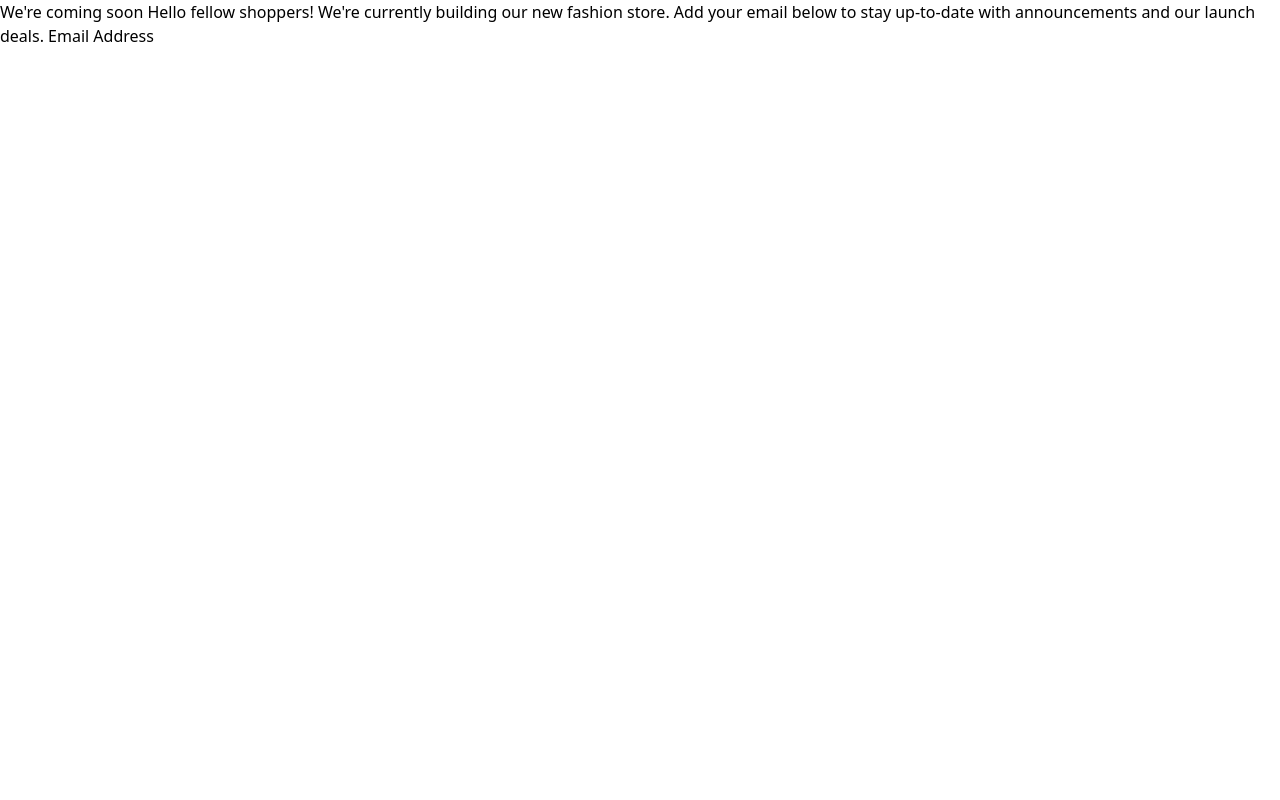
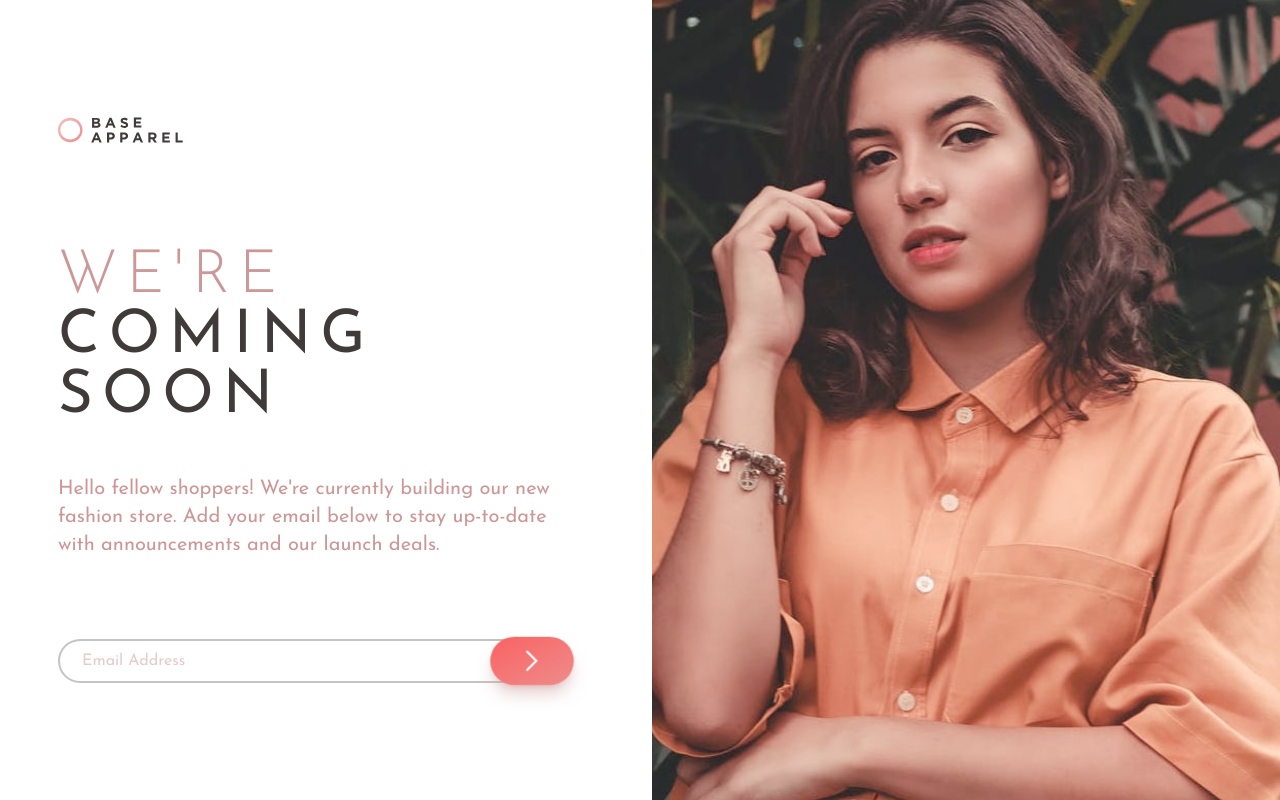
Before and after one commit to OGShawnLee/base-apparel-coming-soon, a Svelte app: page / in a window 1280 px wide. Built offline with nearby package versions, Linux system fonts and the light colour scheme.

Commit message:
:sparkles: feat: finish coming soon page

```diff
--- a/index.html
+++ b/index.html
@@ -4,10 +4,16 @@
     <meta charset="UTF-8" />
     <link rel="icon" href="/favicon-32x32.png" />
     <meta name="viewport" content="width=device-width, initial-scale=1.0" />
+    <link rel="preconnect" href="https://fonts.googleapis.com" />
+    <link rel="preconnect" href="https://fonts.gstatic.com" crossorigin />
+    <link
+      href="https://fonts.googleapis.com/css2?family=Josefin+Sans:wght@300;400;600&display=swap"
+      rel="stylesheet"
+    />
     <title>Frontend Mentor | Base Apparel Coming Soon Page</title>
   </head>
-  <body>
-    <div id="app"></div>
+  <body class="min-h-screen | flex items-center | font-josefin">
+    <div class="w-full" id="app"></div>
     <script type="module" src="/src/main.ts"></script>
   </body>
 </html>
--- a/src/App.svelte
+++ b/src/App.svelte
@@ -1,6 +1,32 @@
-We're coming soon
+<script lang="ts">
+  import { Form } from '@layout';
+  import { heroDesktop, heroMobile, logo } from '@assets';
+</script>
 
-Hello fellow shoppers! We're currently building our new fashion store.
-Add your email below to stay up-to-date with announcements and our launch deals.
+<header class="fixed top-0 inset-x-0 h-22 | bg-white xl:hidden">
+  <div class="h-full max-w-xs mx-auto | flex items-center sm:justify-center">
+    <img src={logo} alt="Base Apparel" />
+  </div>
+</header>
 
-Email Address
+<main class="py-22 | xl:py-0">
+  <section class="h-full grid gap-18 xl:(grid-cols-2 items-center gap-6)">
+    <picture class="xl:order-2" aria-hidden="true">
+      <source media="(min-width: 376px)" srcset={heroDesktop} />
+      <img class="max-h-screen h-full w-full | object-cover object-top" src={heroMobile} alt="" />
+    </picture>
+    <div
+      class="max-w-xs mx-auto | flex flex-col gap-3 | text-center | md:(max-w-lg gap-12) xl:text-left">
+      <img class="mb-14 hidden xl:block" src={logo} alt="Base Apparel" width="125" />
+      <h1 class="text-5xl uppercase tracking-0.15em | @sm:text-6xl @md:text-8xl lg:text-6xl">
+        <span class="text-red-grayish-200 font-light"> We're </span> <br />
+        <span class="text-red-grayish-700"> coming soon </span>
+      </h1>
+      <p class="text-red-grayish-200 leadint-relaxed @sm:text-2xl @md:text-3xl lg:text-xl">
+        Hello fellow shoppers! We're currently building our new fashion store. Add your email below
+        to stay up-to-date with announcements and our launch deals.
+      </p>
+      <Form />
+    </div>
+  </section>
+</main>
--- /dev/null
+++ b/src/assets/index.ts
@@ -0,0 +1,6 @@
+export { default as bgPatternDesktop } from './bg-pattern-desktop.svg';
+export { default as heroDesktop } from './hero-desktop.jpg';
+export { default as heroMobile } from './hero-mobile.jpg';
+export { default as iconArrow } from './icon-arrow.svg';
+export { default as iconError } from './icon-error.svg';
+export { default as logo } from './logo.svg';
--- /dev/null
+++ b/src/layout/Form.svelte
@@ -0,0 +1,74 @@
+<script lang="ts" context="module">
+  function isEmpty(val: string) {
+    return val.replace(/\s+/g, '').length === 0;
+  }
+
+  function isValidEmail(email: string | null) {
+    if (!email || isEmpty(email)) return false;
+    const validRegex = /^[a-zA-Z0-9.!#$%&'*+/=?^_`{|}~-]+@[a-zA-Z0-9-]+(?:\.[a-zA-Z0-9-]+)*$/;
+    return validRegex.test(email);
+  }
+</script>
+
+<script lang="ts">
+  import { iconArrow, iconError } from '@assets';
+
+  let value = '';
+  let state: 'IDLE' | 'ERROR' = 'IDLE';
+
+  function handleSubmit() {
+    state = isValidEmail(value) ? 'IDLE' : 'ERROR';
+    value = '';
+  }
+
+  $: if (value && state === 'ERROR') state = 'IDLE';
+</script>
+
+<form class="mt-8" on:submit|preventDefault={handleSubmit}>
+  <div class="relative">
+    <input
+      class="w-full px-6 py-2 | border-2 {state === 'ERROR'
+        ? 'border-red-500/70 focus:border-red-500'
+        : 'border-red-grayish-700/30 focus:border-red-grayish-700'} rounded-full outline-none placeholder-transparent"
+      type="text"
+      id="email-address"
+      placeholder="john_doe@example.com"
+      bind:value />
+    <label
+      class="absolute bottom-1/2 left-6 transform transition duration-175 translate-y-1/2 text-red-grayish-200/50 pointer-events-none"
+      for="email-address">
+      Email Address
+    </label>
+
+    {#if state === 'ERROR'}
+      <span class="absolute top-12 left-6 | text-sm text-red-500">
+        Please provide a valid email
+      </span>
+      <img
+        class="absolute right-24 bottom-1/2 transform translate-y-1/2 pointer-events-none"
+        src={iconError}
+        alt="" />
+    {/if}
+
+    <div class="absolute inset-y-0 right-0">
+      <button
+        class="h-full | px-8 bg-gradient-to-br from-red-500 to-red-300 rounded-full outline-none shadow-lg shadow-red-grayish-200/50 transform scale-110"
+        type="submit">
+        <span class="sr-only">Submit</span>
+        <img src={iconArrow} alt="" />
+      </button>
+    </div>
+  </div>
+</form>
+
+<style>
+  input:focus + label,
+  input:not(:placeholder-shown) + label {
+    @apply text-red-grayish-700/70 -translate-y-6;
+  }
+
+  button[type='submit']:hover,
+  button[type='submit']:focus {
+    box-shadow: inset 0 0 100px 100px rgba(255, 255, 255, 0.2);
+  }
+</style>
--- /dev/null
+++ b/src/layout/index.ts
@@ -0,0 +1 @@
+export { default as Form } from './Form.svelte';
```
